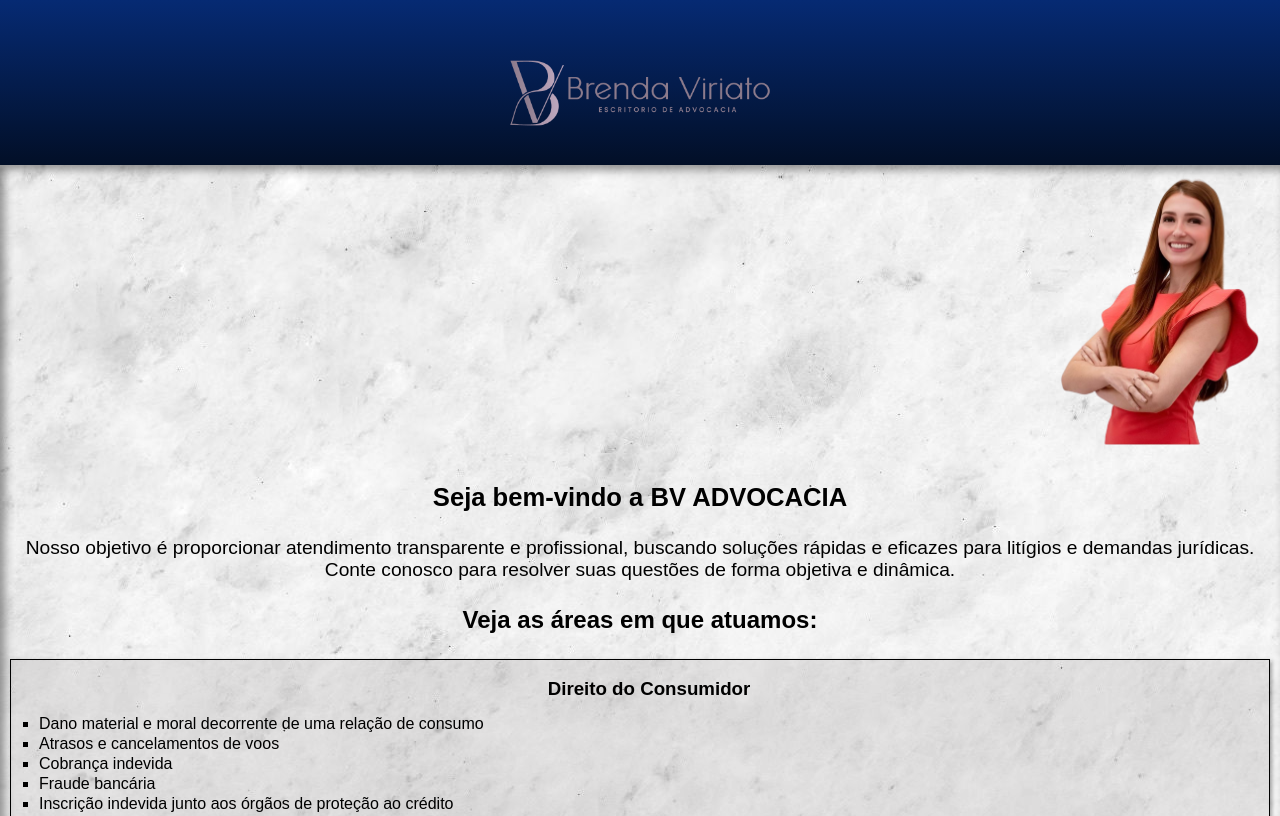
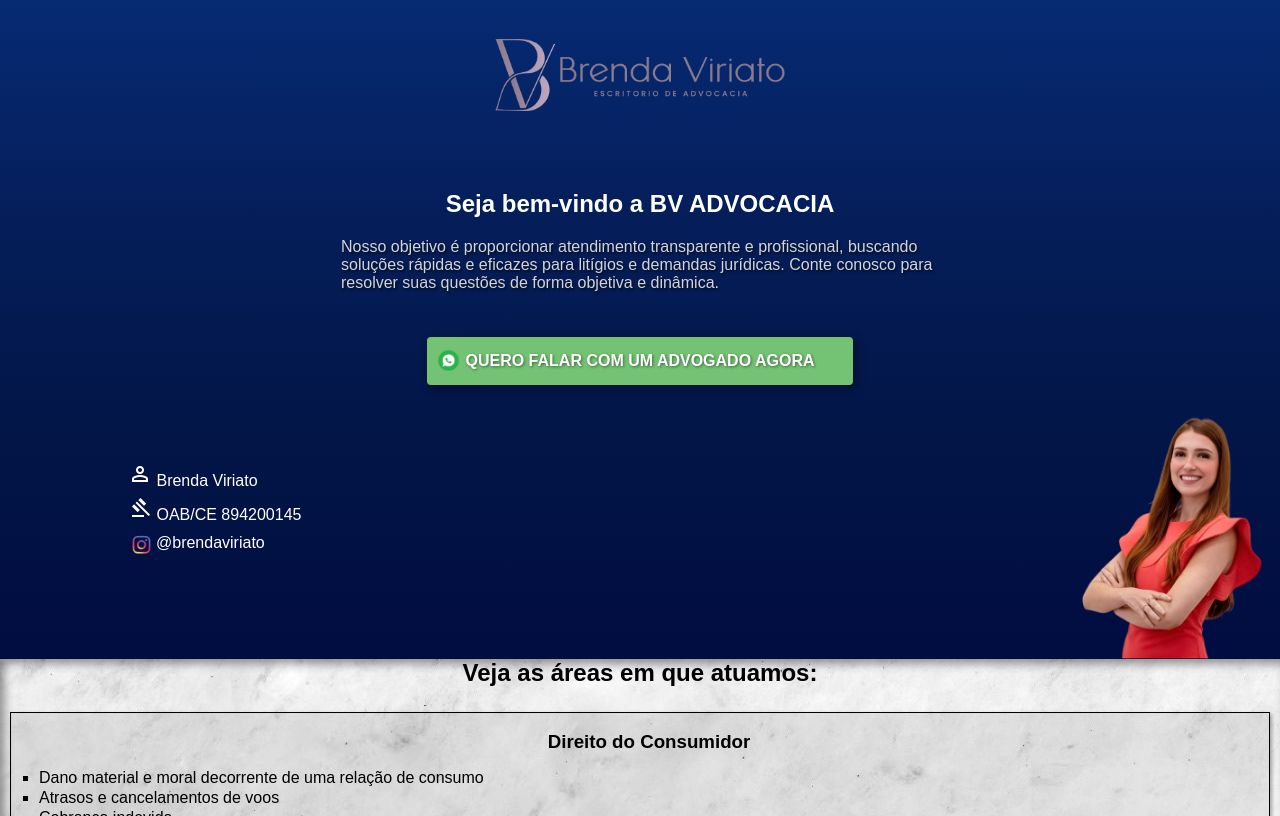
Before and after one commit to FilipeQueiroz96/SiteBrenda, a plain HTML site: page sitebrenda/HTMLeCSS/index.html in a window 1280 px wide. Shown: the top 816 px of the page. Drawn offline with nearby package versions, Linux system fonts and the light colour scheme.

Commit message:
informaçoes da brenda

```diff
--- a/sitebrenda/HTMLeCSS/index.html
+++ b/sitebrenda/HTMLeCSS/index.html
@@ -7,25 +7,43 @@
     <link rel="shortcut icon" href="../identidade/favicon.ico" type="image/x-icon">
     <link rel="stylesheet" href="style.css">
     <title>Brenda Viriato Advocacia</title>
+    <link rel="stylesheet" href="https://fonts.googleapis.com/css2?family=Material+Symbols+Outlined:opsz,wght,FILL,GRAD@20..48,100..700,0..1,-50..200" />
 </head>
 <body>
 
 <header>
-        <img src="../identidade/logocabecalho.png" alt="Logo">
+        <content>
+            <img src="../identidade/logocabecalho.png" alt="Logo">
+        </content>
+        <h1>Seja bem-vindo a BV ADVOCACIA</h1>
+        <div class="objetivo">
+            <article>
+                Nosso objetivo é proporcionar atendimento transparente e profissional, buscando
+                soluções rápidas e eficazes para litígios e demandas jurídicas. Conte conosco para
+                resolver suas questões de forma objetiva e dinâmica.
+            </article>
+        </div>
+        <div class="wapp">
+            <a href="#"> <img src="../imagens/whatsapp-transparent-background-free-png.webp" alt=""> QUERO FALAR COM UM ADVOGADO AGORA</a>
+        </div>
+
+        <div>
+            <ul>
+                <li><span class="material-symbols-outlined">
+                    person
+                    </span> Brenda Viriato</li>
+                <li><span class="material-symbols-outlined">
+                    gavel
+                    </span> OAB/CE 894200145</li>
+                <li class="insta"> <img src="../imagens/insta.png" alt="">@brendaviriato</li>
+            </ul>
+            <!-- --------------------------------------------------- -->
+            <img src="../imagens/brenda sem fundo.png" alt="">
+        </div>
 
 </header>
 
 <main>
-    <content>
-        <img src="../imagens/brenda sem fundo.png" alt="brenda viriato">
-    </content>
-
-    <h1>Seja bem-vindo a BV ADVOCACIA</h1>
-    <div>
-        Nosso objetivo é proporcionar atendimento transparente e profissional,
-        buscando soluções rápidas e eficazes para litígios e demandas jurídicas.
-        Conte conosco para resolver suas questões de forma objetiva e dinâmica.
-    </div>
     <h2>Veja as áreas em que atuamos:</h2>
     <ul>
         <h3>Direito do Consumidor </h3>
--- a/sitebrenda/HTMLeCSS/style.css
+++ b/sitebrenda/HTMLeCSS/style.css
@@ -8,17 +8,110 @@ font-family: 'Poppins', sans-serif;
 /* -------------------- INICIO CABEÇALHO ------------------- */
 
 body>header {
-    background-image: linear-gradient(to bottom, rgb(6, 42, 115), rgb(2, 15, 39));
-    height:145px;
-    padding-top: 20px;
+    background-image: linear-gradient(to bottom,
+    rgb(6, 42, 115),
+    rgb(5, 30, 90),
+    rgb(2, 21, 70),
+    rgb(1, 12, 65)
+    );
+}
+
+body>header>content{
+    display: flex;
+    justify-content: center;
+}
+
+body>header>content>img {
+    width: 390px;
+    height:390px;
+    margin-top: -120px;
+}
+body>header>h1 {
+    display: flex;
+    justify-content: center;
+    align-items: center;
+    font-size: 1.5em;
+    color: white;
+    margin-top: -80px;
+    margin-bottom: 20px;
+    text-shadow: 2px 2px 2px rgba(0, 0, 0, 0.507)9, 7, 7);
+}
+body>header>.objetivo{
     display: flex;
     align-items: center;
     justify-content: center;
+    text-shadow: 1.5px 1.5px 2px rgba(0, 0, 0, 0.534);
+
 }
 
-body>header>img {
-    width: 350px;
-    height:350px;
+body>header>.objetivo>article {
+    color: rgb(212, 212, 212);
+    margin-left: 12px;
+    max-width: 600px;
+    margin-right: 10px;
+}
+/* ----------- BOTAO WHATSAPP ---------------- */
+body>header>.wapp{
+    display: flex;
+    justify-content: center;
+    margin-top: 25px;
+}
+
+body>header>.wapp>a {
+    text-decoration: none;
+    color: rgb(255, 255, 255);
+    margin-top: 20px;
+    padding: 15px 38px 15px 38px;
+    background-color: rgb(116, 195, 116);
+    box-shadow: 2.5px 2.5px 8px rgba(0, 0, 0, 0.512);
+    border-radius: 4px;
+    position: relative;
+    text-shadow: 1px 1px 3px rgba(0, 0, 0, 0.474);
+    font-weight: bold;
+
+}
+body>header>.wapp>a>img {
+    width: 25px;
+    position: absolute;
+    transform: translate(-50% -50%);
+    top: 23%;
+    left: 2%;
+}
+/* --------------- FIM BOTAO WHATSAPP --------------- */
+body>header>div {
+    display: flex;
+    align-items: end;
+    justify-content: end;
+    color: white;
+    margin-top: 20px;
+    position: relative;
+}
+body>header>div>img {
+    width: 200px;
+    margin-right: 6px;
+}
+body>header>div>ul {
+    position: absolute;
+    transform: translate(-50% -50%);
+    top:20%;
+    left:10%;
+    list-style-type: none;
+}
+body>header>div>ul>li {
+    margin-top: 6px;
+}
+body>header>div>ul>.insta {
+    margin-top:10px;
+    position: relative;
+    margin-left: 28px;
+}
+body>header>div>ul>.insta>img {
+    width: 35px;
+    position: absolute;
+    transform: translate(-50% -50%);
+    top: -65%;
+    left: -22%;
+
 }
 
 /* ------------------  FIM CABEÇALHO   ------------------- */
@@ -27,37 +120,6 @@ body>main {
     box-shadow: 5px 5px 10px rgba(0, 0, 0, 0.398) inset;
     padding-bottom: 30px;
     background-image: url(../imagens/fundomarmore5.jpeg);
-}
-
-body>main>content {
-    display: flex;
-    justify-content: end;
-}
-
-body>main>content>img {
-    width: 220px;
-    padding-right: 8px;
-}
-
-body>main>content>div {
-    display: flex;
-    align-items: center;
-    padding-bottom: 40px;
-    padding-left: 35px;
-    font-size: 1.5em;
-    font-weight: bold;
-}
-
-body>main>h1 {
-    margin-top: -40px;
-    text-align: center;
-    font-size: 1.6em;
-    padding-top: 78px;
-}
-body>main>div {
-    margin:25px 20px;
-    font-size: 1.2em;
-    text-align: center;
 }
 
 body>main>h2 {
@@ -69,7 +131,6 @@ body>main>h3{
     text-align: center;
     margin-top: 5px;
 }
-
 
 /* ---------------------LISTAS-------------------------- */
 body>main>ul>h3{
```
Also changed, not shown: sitebrenda/imagens/insta.png (added), sitebrenda/imagens/instagram-removebg-preview.png (added), sitebrenda/imagens/martelinho do juiz.png (added), sitebrenda/imagens/miniinsta.png (added), sitebrenda/imagens/miniwapp.png (added), sitebrenda/imagens/simbolo whatsapp mini.png (added), sitebrenda/imagens/simbolo whatsapp.jpg (added), sitebrenda/imagens/whatsapp-transparent-background-free-png.webp (added).
